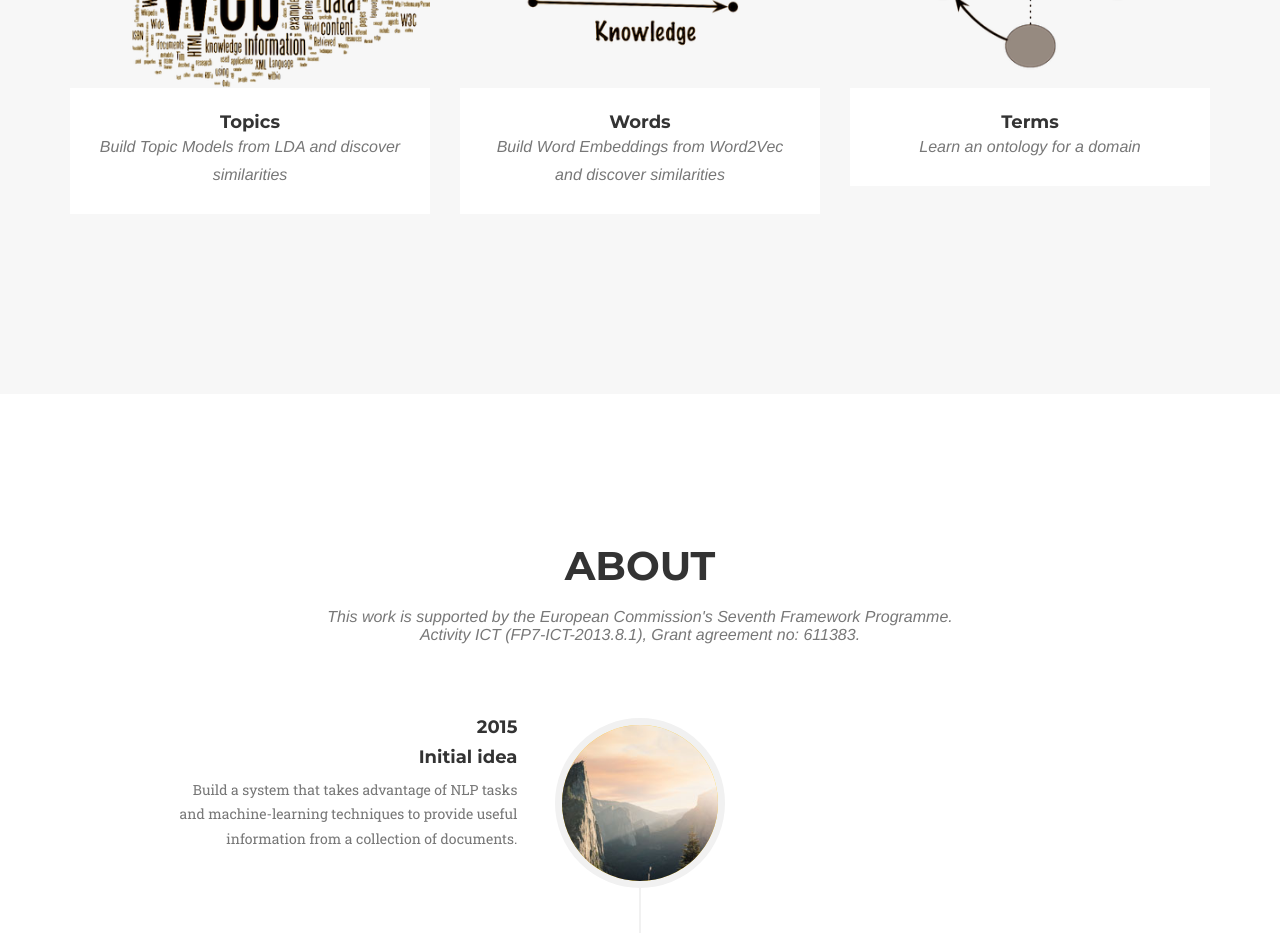
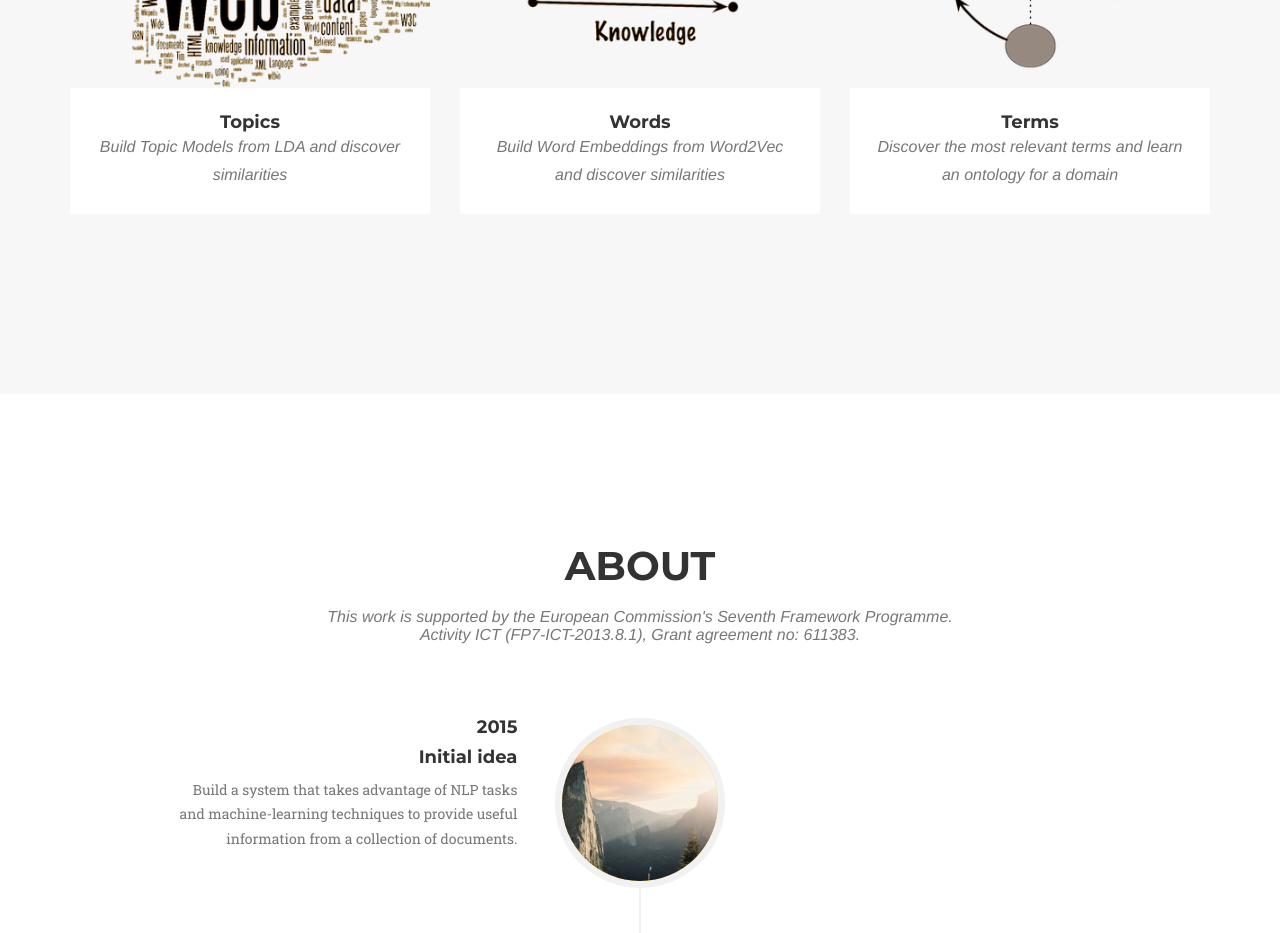
Before and after one commit to librairy/librairy.github.io, a plain HTML site: page index.html in a window 1280 px wide. Shown: the part 2400-3333 px from the top of the page. Drawn offline with nearby package versions, Linux system fonts and the light colour scheme; a web font is replaced by a local one.

Commit message:
added harvester for research papers

```diff
--- a/index.html
+++ b/index.html
@@ -241,7 +241,7 @@
                     </a>
                     <div class="portfolio-caption">
                         <h4>Terms</h4>
-                        <p class="text-muted">Learn an ontology for a domain</p>
+                        <p class="text-muted">Discover the most relevant terms and learn an ontology for a domain</p>
                     </div>
                 </div>
             </div>
```
